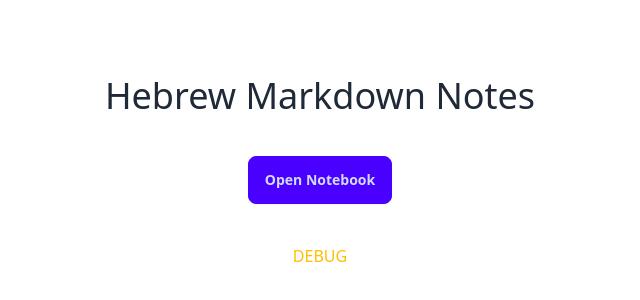
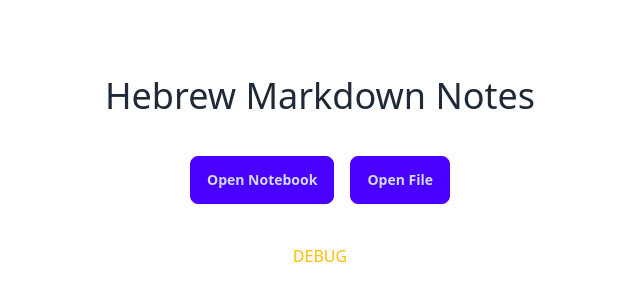
Before and after one commit to ronking159/hmd-notes, a SvelteKit app: page / in a window 1280 px wide. Shown: the part 228-528 px from the top of the page, without its empty margins (320-960 px from the left). Built offline with nearby package versions, Linux system fonts and the light colour scheme.

Commit message:
Open file option

```diff
--- a/src/routes/+page.svelte
+++ b/src/routes/+page.svelte
@@ -22,10 +22,33 @@
 
         debug_message = path
     }
+
+    async function openFile() {
+        let path
+        try {
+            path = await open({
+                multiple: false,
+                directory: false
+            })
+        } catch(e) {
+            debug_message = JSON.stringify(e)
+            return
+        }
+
+        if (path == null) {
+            debug_message = 'User selection canceled'
+            return
+        }
+
+        debug_message = path
+    }
 </script>
 
 <main class="w-full h-full flex justify-center items-center flex-col gap-10">
     <h1 class="text-4xl">Hebrew Markdown Notes</h1>
-    <button class="btn btn-primary" on:click={openNotebook}>Open Notebook</button>
+    <div class="flex gap-4">
+        <button class="btn btn-primary" onclick={openNotebook}>Open Notebook</button>
+        <button class="btn btn-primary" onclick={openFile}>Open File</button>
+    </div>
     <p class="debug text-warning">{ debug_message }</p>
 </main>
```
